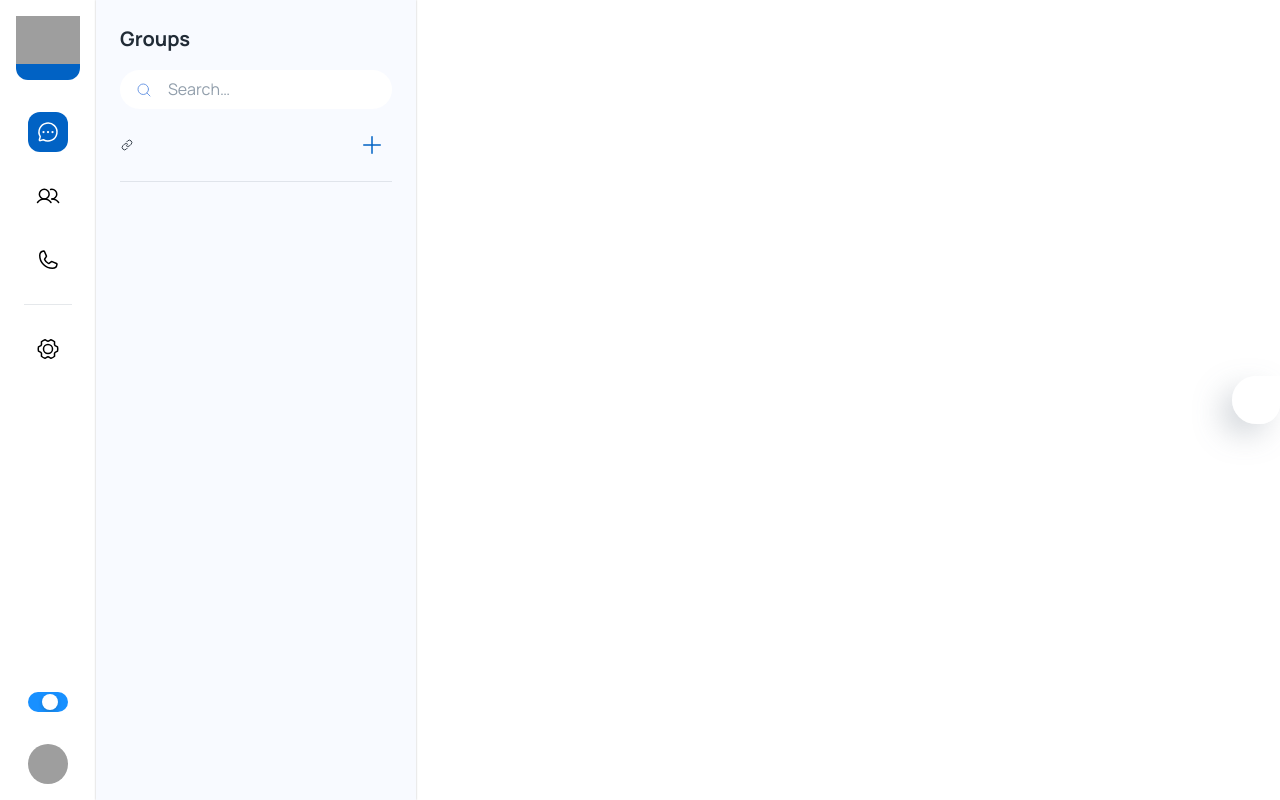
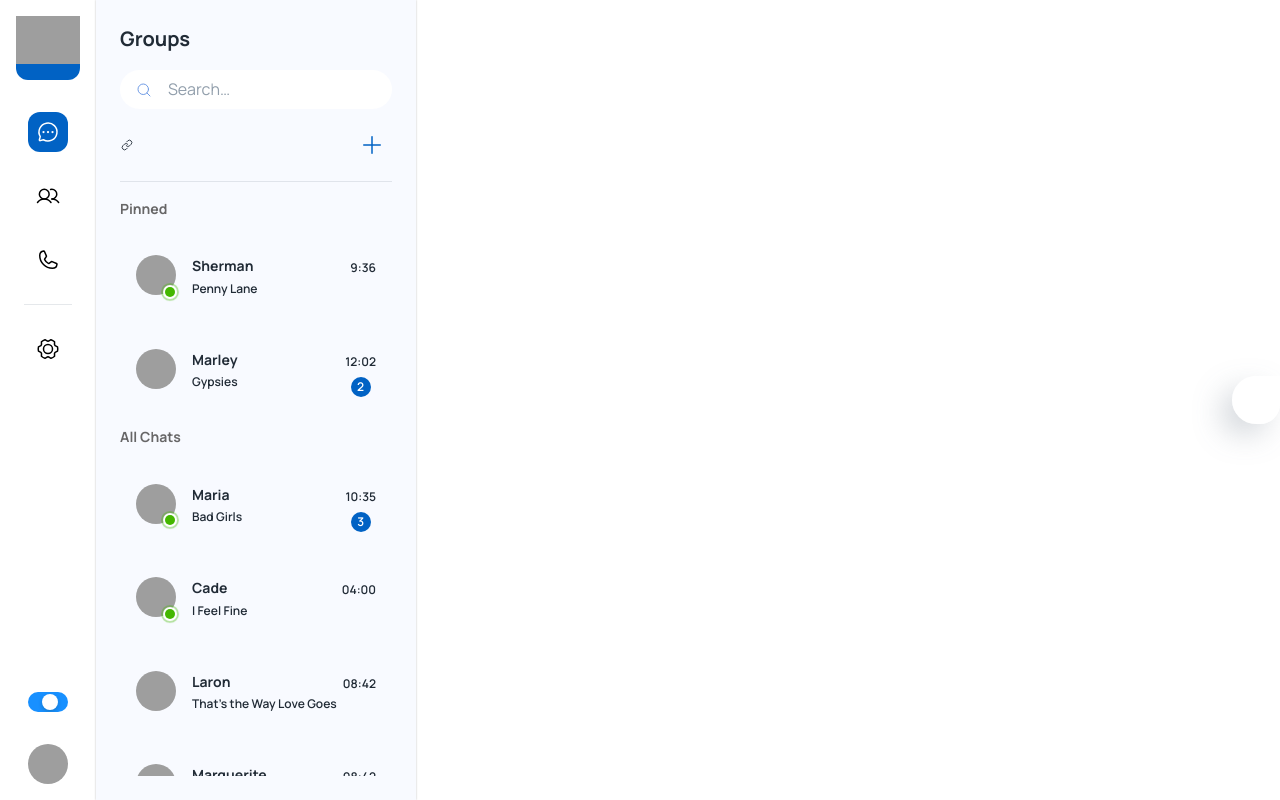
Before and after one commit to rohan-tech-negi/Chat-App, a React (Create React App) app: page /group in a window 1280 px wide. Built offline with nearby package versions, Linux system fonts and the light colour scheme; grey boxes are pictures that could not be loaded; some icons are missing.

Commit message:
fixed an issue from the left side of the group file

```diff
--- a/src/pages/dashboard/Group.js
+++ b/src/pages/dashboard/Group.js
@@ -26,20 +26,18 @@ const Group = () => {
     {/* left */}
     <Box
           sx={{
-            overflowY: "scroll",
-
             height: "100vh",
             width: 320,
             backgroundColor: (theme) =>
               theme.palette.mode === "light"
                 ? "#F8FAFF"
-                : theme.palette.background,
+                : theme.palette.background.paper,
 
             boxShadow: "0px 0px 2px rgba(0, 0, 0, 0.25)",
           }}
         >
 
-            <Stack p={3} spacing={2} sx={{ maxHeight: "100vh" }}>
+            <Stack p={3} spacing={2} sx={{ height: "100vh" }}>
                 <Stack
               alignItems={"center"}
               justifyContent="space-between"
@@ -74,22 +72,22 @@ const Group = () => {
             </Stack>
             <Divider></Divider>
 
-            <Stack sx={{ flexGrow: 1, overflow: "scroll", height: "100%" }}>
-              <SimpleBarStyle timeout={500} clickOnTrack={false}>
+            <Stack direction="column" sx={{ flexGrow: 1, overflow: "hidden", height: "100%" }}>
+              <SimpleBarStyle timeout={500} clickOnTrack={false} style={{ height: "100%" }}>
                 <Stack spacing={2.4}>
                   <Typography variant="subtitle2" sx={{ color: "#676667" }}>
                     Pinned
                   </Typography>
                   {/* Chat List */}
                   {ChatList.filter((el) => el.pinned).map((el, idx) => {
-                    return <ChatElement {...el} />;
+                    return <ChatElement key={el.id} {...el} />;
                   })}
                   <Typography variant="subtitle2" sx={{ color: "#676667" }}>
                     All Chats
                   </Typography>
                   {/* Chat List */}
                   {ChatList.filter((el) => !el.pinned).map((el, idx) => {
-                    return <ChatElement {...el} />;
+                    return <ChatElement key={el.id} {...el} />;
                   })}
                 </Stack>
               </SimpleBarStyle>
```
